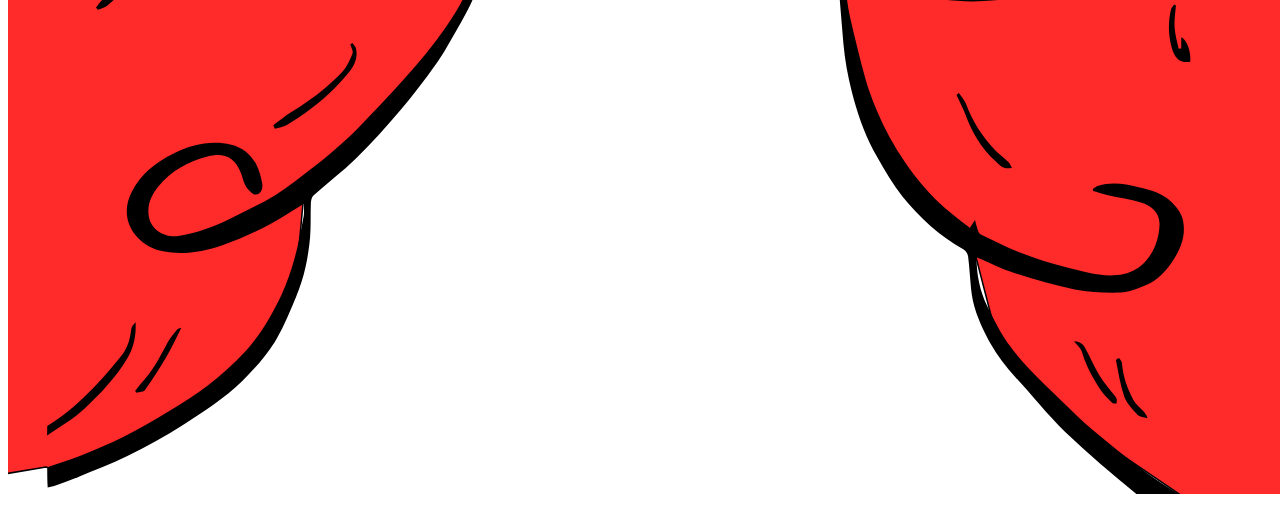
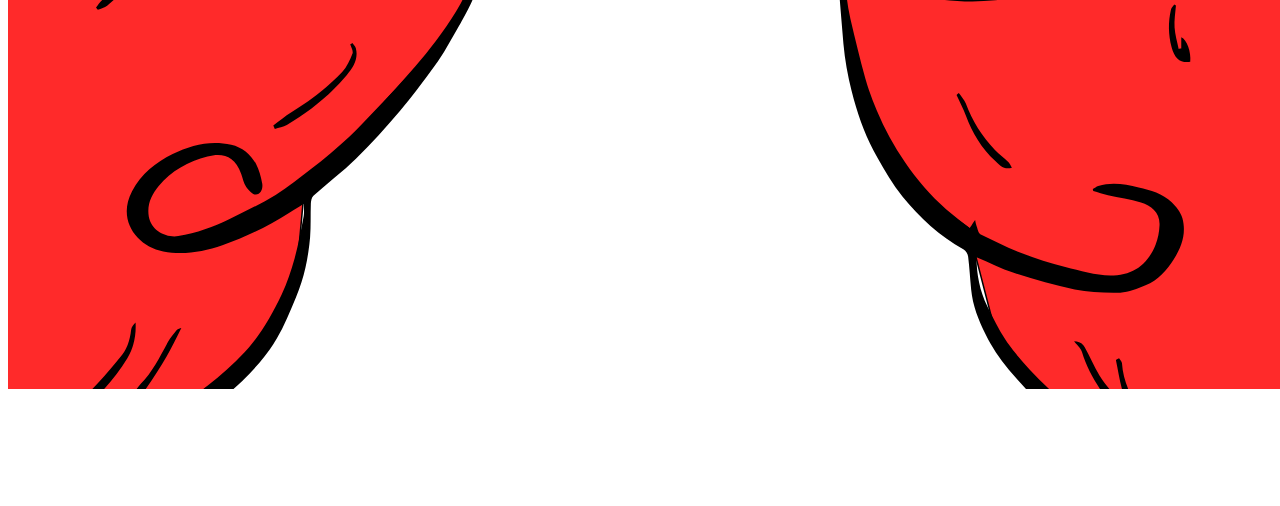
Before and after one commit to Nicholasangelo/Corgis-Palace, a plain HTML site: page index.html in a window 1280 px wide. Shown: the part 419-925 px from the top of the page. After the commit the page ends 816 px from the top, so only its background shows below. Drawn offline with Linux system fonts and the light colour scheme.

Commit message:
bg image

```diff
--- a/assets/style.css
+++ b/assets/style.css
@@ -2,11 +2,17 @@
     width: 90vw;
     height: 90vh;
     overflow: hidden;
+
 }
 #curtain{
     position: relative;
     width: 100vw;
     margin: auto;
+    background-image: url("images/curtain.svg");
+    height: 100vh;
+    background-repeat: no-repeat;
+    background-size: cover;
+    background-position-x: center;
 }
 
 #corgiSign{
--- a/index.html
+++ b/index.html
@@ -15,7 +15,7 @@
     <container id="stage">
 <div id="curtain">
 
-        <img id="curtain" src="assets/images/curtain.svg" alt="curtain">
+        <!-- <img id="curtain" src="assets/images/curtain.svg" alt="curtain"> -->
 
     <div id="corgiSign">
 
```
Also changed, not shown: assets/images/curtain.png (deleted).
